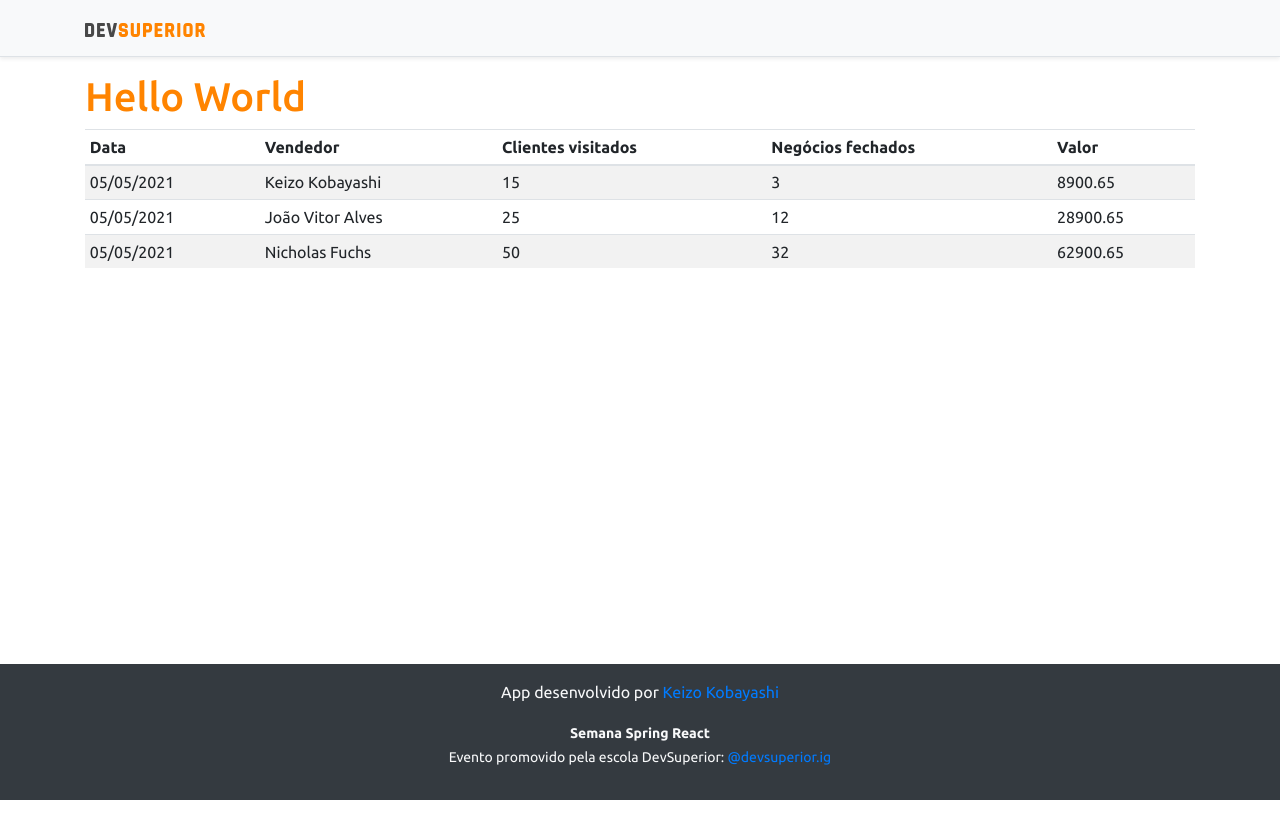
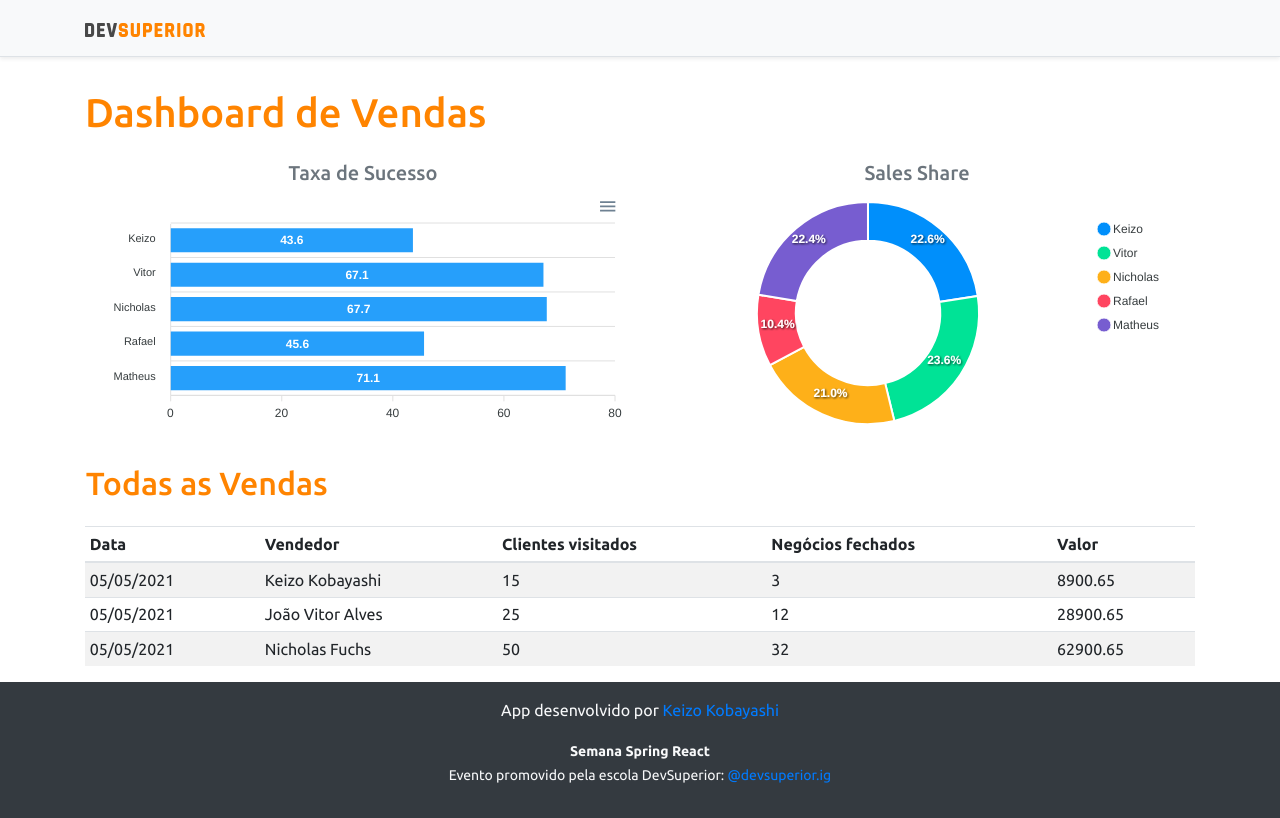
Before and after one commit to Keizzzo/projetosds3, a React (Create React App) app in the folder frontend/: page / in a window 1280 px wide. Built offline with nearby package versions, Linux system fonts and the light colour scheme.

Commit message:
Gráficos Estáticos

```diff
--- a/frontend/package.json
+++ b/frontend/package.json
@@ -10,8 +10,10 @@
     "@types/node": "^12.0.0",
     "@types/react": "^17.0.0",
     "@types/react-dom": "^17.0.0",
+    "apexcharts": "^3.26.1",
     "bootstrap": "^4.6.0",
     "react": "^17.0.2",
+    "react-apexcharts": "^1.3.9",
     "react-dom": "^17.0.2",
     "react-scripts": "4.0.3",
     "typescript": "^4.1.2",
--- a/frontend/src/App.tsx
+++ b/frontend/src/App.tsx
@@ -1,4 +1,6 @@
+import BarChart from "components/BarChart";
 import DataTable from "components/DataTable";
+import DonutChart from "components/DonutChart";
 import Footer from "components/Footer";
 import NavBar from "components/NavBar";
 
@@ -8,7 +10,24 @@
       <NavBar/>
 
       <div className="container">
-        <h1 className="text-primary">Hello World</h1>
+        <h1 className="text-primary py-3">Dashboard de Vendas</h1>
+
+        <div className="row px-3">
+          <div className="col-sm-6">
+            <h5 className="text-center text-secondary">Taxa de Sucesso</h5>
+            <BarChart/>
+          </div>
+
+          <div className="col-sm-6">
+            <h5 className="text-center text-secondary">Sales Share</h5>
+            <DonutChart/>
+          </div>
+
+          <div className="py-3">
+            <h2 className="text-primary"> Todas as Vendas </h2>
+          </div>
+
+        </div>
 
         <DataTable/>
       </div>
--- /dev/null
+++ b/frontend/src/components/BarChart/index.tsx
@@ -0,0 +1,37 @@
+import Chart from 'react-apexcharts';
+
+const BarChart = () => {
+
+    const options = {
+        plotOptions: {
+            bar: {
+                horizontal: true,
+            }
+        },
+    };
+
+    const mockData = {
+        labels: {
+            categories: ['Keizo', 'Vitor', 'Nicholas', 'Rafael', 'Matheus']
+        },
+        series: [
+            {
+                name: "% Sucesso",
+                data: [43.6, 67.1, 67.7, 45.6, 71.1]
+            }
+        ]
+    };
+
+    return (
+
+      <Chart
+        options={{...options, xaxis: mockData.labels}}
+        series={mockData.series}
+        type="bar"
+        height="240"
+      />
+
+    );
+  };
+
+  export default BarChart;
--- /dev/null
+++ b/frontend/src/components/DonutChart/index.tsx
@@ -0,0 +1,28 @@
+import Chart from 'react-apexcharts';
+
+const DonutChart = () => {
+
+    const mockData = {
+        series: [477138, 499928, 444867, 220426, 473088],
+        labels: ['Keizo', 'Vitor', 'Nicholas', 'Rafael', 'Matheus']
+    }
+
+    const options = {
+        legend: {
+            show: true
+        }
+    }
+
+    return (
+
+      <Chart
+        options={{...options, labels: mockData.labels}}
+        series={mockData.series}
+        type="donut"
+        height="240"
+      />
+
+    );
+  };
+
+  export default DonutChart;
```
Also changed, not shown: 1 other file (tests, documents, lock files or other folders).
